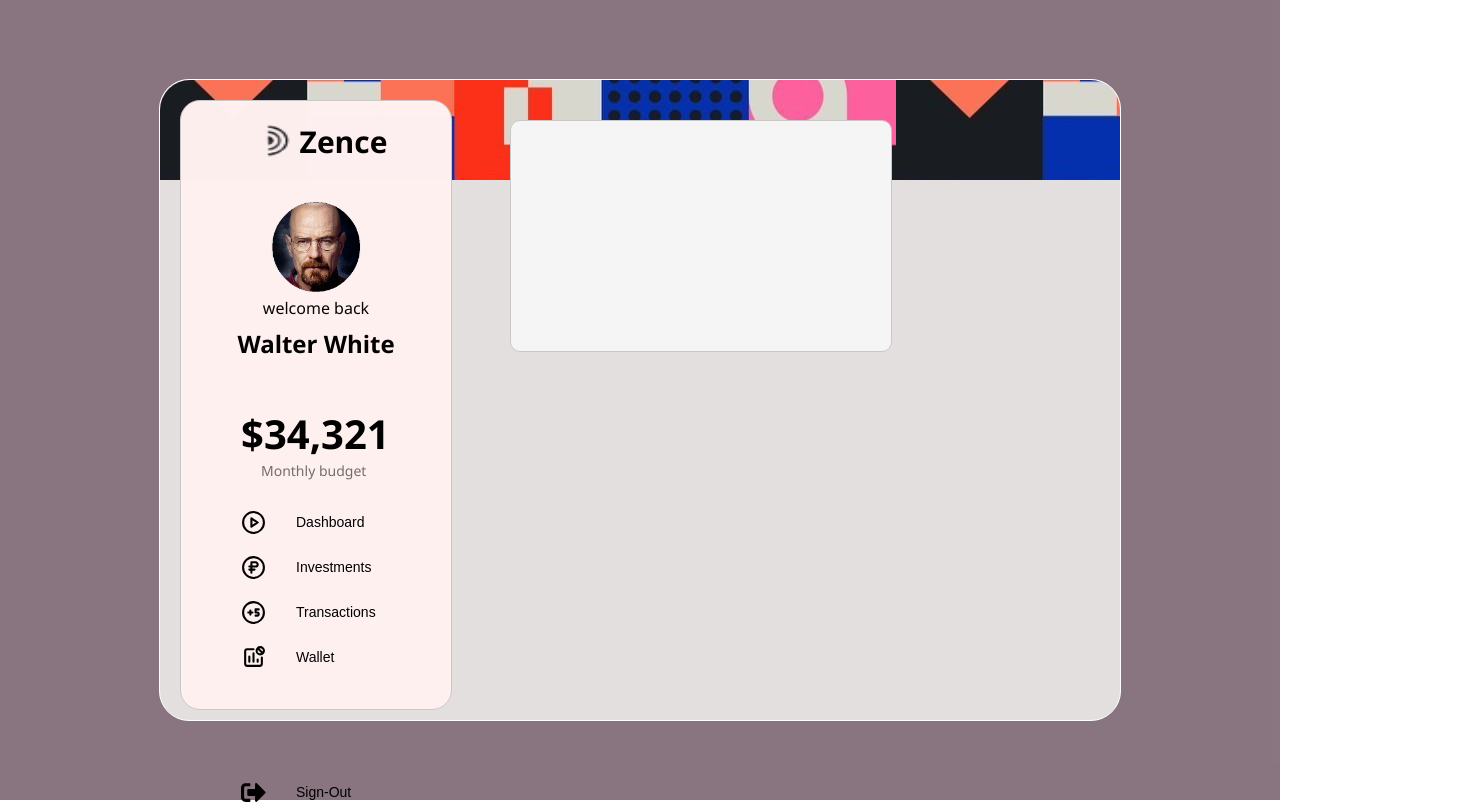
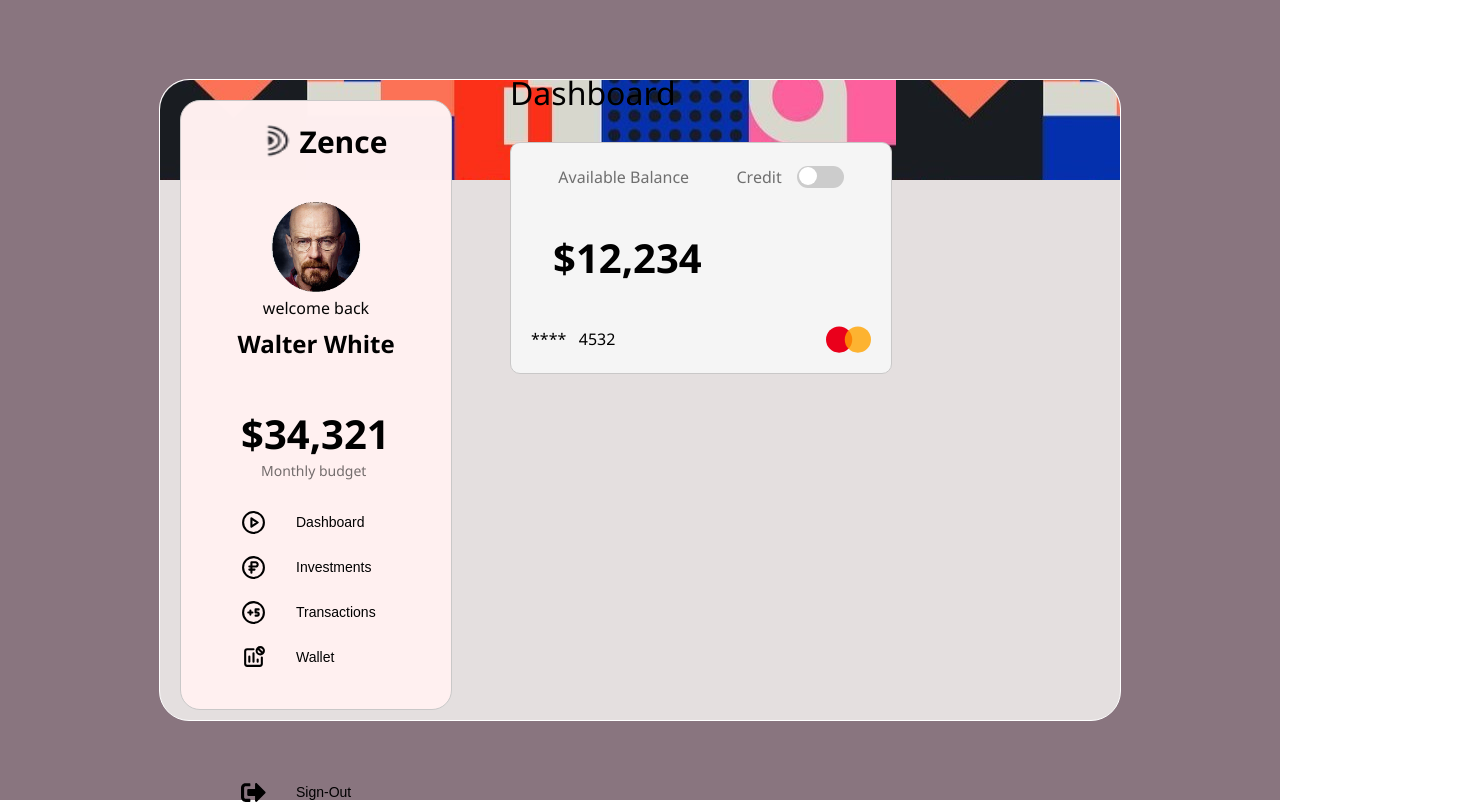
Before and after one commit to Ashir-Littra/metrictree, a React (Create React App) app: page / in a window 1280 px wide. Shown: the top 804 px of the page, 1470 px wide, since content can reach past the window. Built offline with nearby package versions, Linux system fonts and the light colour scheme.

Commit message:
balance component is finished

```diff
--- a/src/Components/Balance/Balance.js
+++ b/src/Components/Balance/Balance.js
@@ -1,12 +1,29 @@
-import React from 'react'
-import "./balance.css"
+import React from "react";
+import "./balance.css";
+import master from "../../assets/master.svg"
 
 const Balance = () => {
   return (
-    <div className='balance-container'>
+    <div className="balance-container">
+      <div className="balance-headings">
+        <p>Available Balance</p>
+        <div className="balance-creditButton">
+          <p>Credit</p>
+          <label class="switch">
+            <input type="checkbox" />
+            <span class="slider round"></span>
+          </label>
+        </div>
+      </div>
+      <div className="balance-amount">
+        <h1>$12,234</h1>
+      </div>
+      <div className="balance-cardDetails">
+        <p>**** &nbsp; 4532 </p>
+        <img src={master} alt='' />
+      </div>
+    </div>
+  );
+};
 
-    </div>
-  )
-}
-
-export default Balance
+export default Balance;
--- a/src/Components/Balance/balance.css
+++ b/src/Components/Balance/balance.css
@@ -1,11 +1,106 @@
-.balance-container{
+.balance-container {
   width: 380px;
   height: 230px;
   background-color: whitesmoke;
   border: solid 0.5px rgb(201, 200, 200);
   border-radius: 10px;
   position: relative;
-    top:-670px;
+  top: -734px;
   left: 350px;
+  display: flex;
+  flex-direction: column;
+  justify-content: center;
+  /* align-items: center; */
+}
 
+.switch {
+  position: relative;
+  display: inline-block;
+  width: 47px;
+  height: 22px;
 }
+
+.switch input {
+  opacity: 0;
+  width: 0;
+  height: 0;
+}
+
+.slider {
+  position: absolute;
+  cursor: pointer;
+  top: 0;
+  left: 0;
+  right: 0;
+  bottom: 0;
+  background-color: #ccc;
+  -webkit-transition: 0.4s;
+  transition: 0.4s;
+}
+
+.slider:before {
+  position: absolute;
+  content: "";
+  height: 18px;
+  width: 18px;
+  left: 2px;
+  bottom: 3px;
+  background-color: white;
+  -webkit-transition: 0.4s;
+  transition: 0.4s;
+}
+
+input:checked + .slider {
+  background-color: #2196f3;
+}
+
+input:focus + .slider {
+  box-shadow: 0 0 1px #2196f3;
+}
+
+input:checked + .slider:before {
+  -webkit-transform: translateX(26px);
+  -ms-transform: translateX(26px);
+  transform: translateX(26px);
+}
+
+.slider.round {
+  border-radius: 34px;
+}
+
+.slider.round:before {
+  border-radius: 50%;
+}
+
+.balance-headings {
+  display: flex;
+  justify-content: space-evenly;
+  color: rgba(0, 0, 0, 0.548);
+}
+.balance-creditButton {
+  display: flex;
+  align-items: center;
+  justify-content: flex-end;
+  /* padding-left: 65px; */
+}
+
+.balance-creditButton p {
+  padding-right: 15px;
+}
+.balance-amount {
+  /* text-align: ; */
+  padding-left: 42px;
+  font-size: 20px;
+}
+
+.balance-cardDetails {
+  display: flex;
+  justify-content: space-between;
+  align-items: center;
+  padding-left: 20px;
+  padding-right: 20px;
+}
+
+.balance-cardDetails img {
+  width: 45px;
+}
--- a/src/Components/Home/Home.js
+++ b/src/Components/Home/Home.js
@@ -8,6 +8,7 @@ const Home = () => {
     <div className='home-container'>
         <TopBanner />
         <Profile />
+        <h1 className='home-dashboard-title'>Dashboard</h1>
         <Balance />
     </div>
   )
--- a/src/Components/Home/home.css
+++ b/src/Components/Home/home.css
@@ -5,3 +5,9 @@
     border-radius: 30px;
     background-color: rgba(236, 232, 232, 0.925);
 }
+.home-dashboard-title{
+    position: relative;
+    top:-740px;
+    left: 350px;
+    font-weight: normal;
+}
```
Also changed, not shown: src/assets/master.svg (added). Lines whose indentation alone changed are shown as unchanged.
